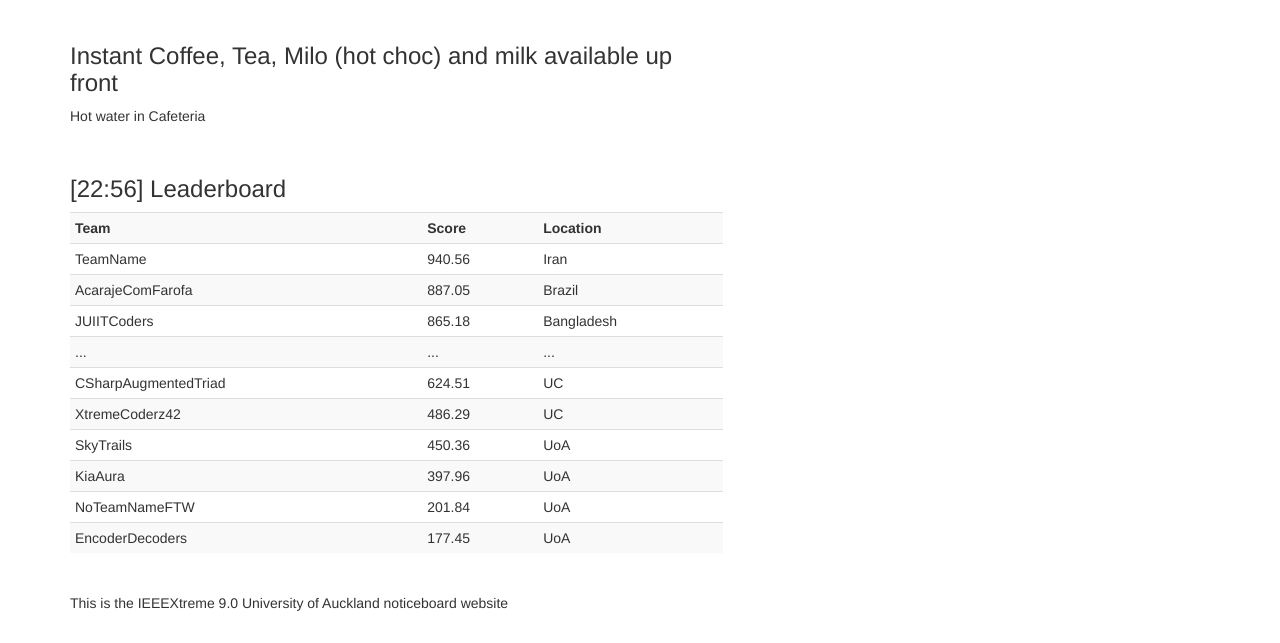
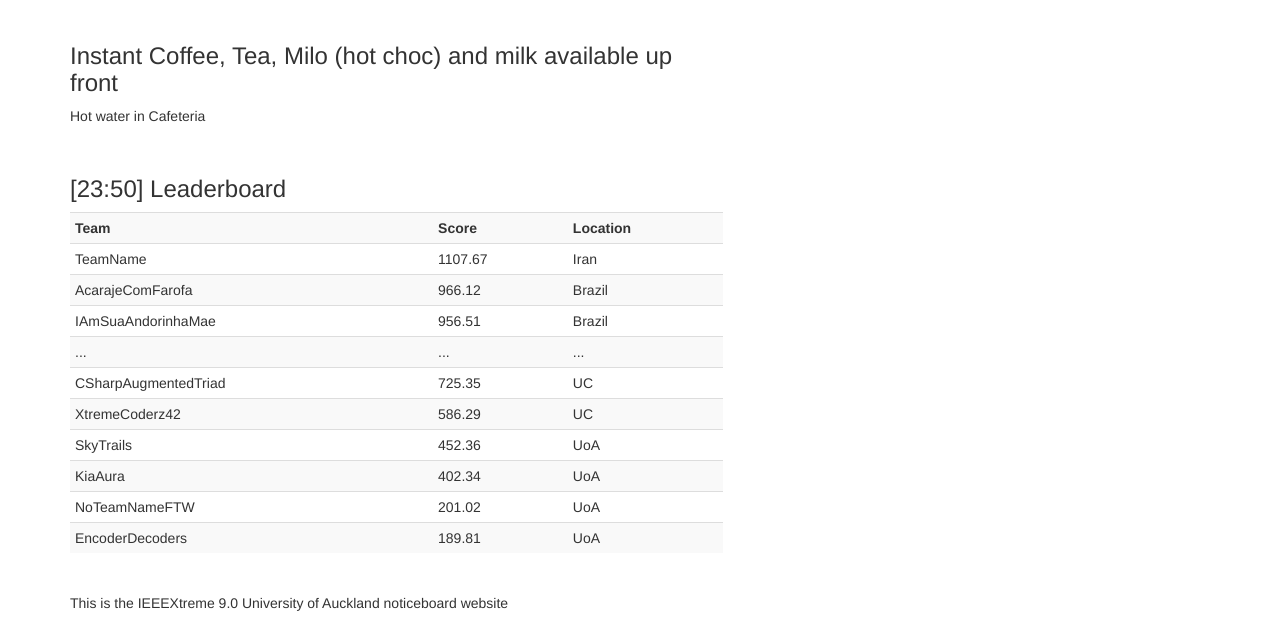
Before and after one commit to AaronYeoh/IEEEXtremeUniOfAucklandSite, a plain HTML site: page index.html in a window 1280 px wide. Shown: the part 337-980 px from the top of the page. Drawn offline with Linux system fonts and the light colour scheme; a script that the page names is missing.

Commit message:
Leaderboard update

```diff
--- a/index.html
+++ b/index.html
@@ -114,7 +114,7 @@
 
 
 					<!--Add updates here -->
-					<h3>[22:56] Leaderboard </h3>
+					<h3>[23:50] Leaderboard </h3>
 					<div class="table-responsive">
 					<table class="table table-striped table-condensed">
 					  <tr>
@@ -124,18 +124,18 @@
 					  </tr>
 					  <tr>
 						<td>TeamName</td>
-						<td>940.56 </td>
+						<td>1107.67</td>
 						<td>Iran</td>
 					  </tr>
 					  <tr>
 						<td>AcarajeComFarofa</td>
-						<td>887.05</td>
+						<td>966.12</td>
 						<td>Brazil</td>
 					  </tr>
 					  <tr>
-						<td>JUIITCoders</td>
-						<td>865.18</td>
-						<td>Bangladesh</td>
+						<td>IAmSuaAndorinhaMae</td>
+						<td>956.51</td>
+						<td>Brazil</td>
 					  </tr>
 					  <tr>
 						<td>...</td>
@@ -144,33 +144,33 @@
 					  </tr>
 					  <tr>
 						<td>CSharpAugmentedTriad</td>
-						<td>624.51</td>
+						<td>725.35</td>
 						<td>UC</td>
 					  </tr>
 					  <tr>
 						<td>XtremeCoderz42</td>
-						<td>486.29</td>
+						<td>586.29</td>
 						<td>UC</td>
 					  </tr>
 					  <tr>
 						<td>SkyTrails</td>
-						<td>450.36</td>
+						<td>452.36</td>
 						<td>UoA</td>
 					  </tr>
 					  <tr>
 						<td>KiaAura</td>
-						<td>397.96</td>
+						<td>402.34</td>
 						<td>UoA</td>
 					  </tr>
 
 					  <tr>
 						<td>NoTeamNameFTW</td>
-						<td>201.84</td>
+						<td>201.02</td>
 						<td>UoA</td>
 					</tr>
 					  <tr>
 						<td>EncoderDecoders</td>
-						<td>177.45</td>
+						<td>189.81</td>
 						<td>UoA</td>
 					  </tr>
 					</table>
```
